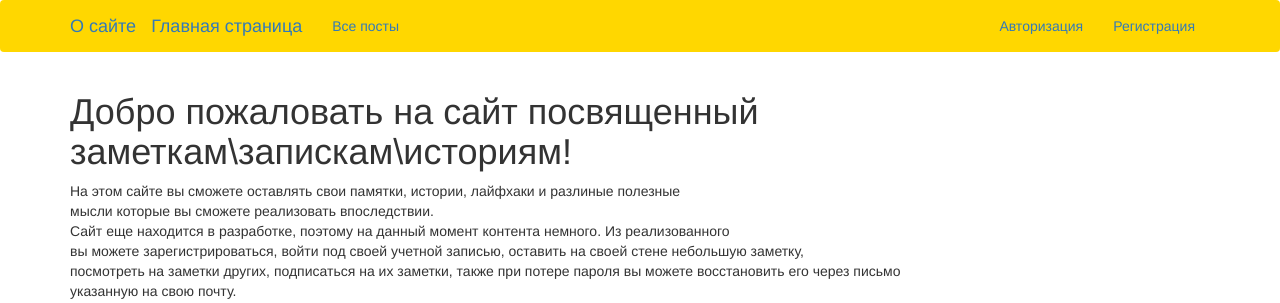
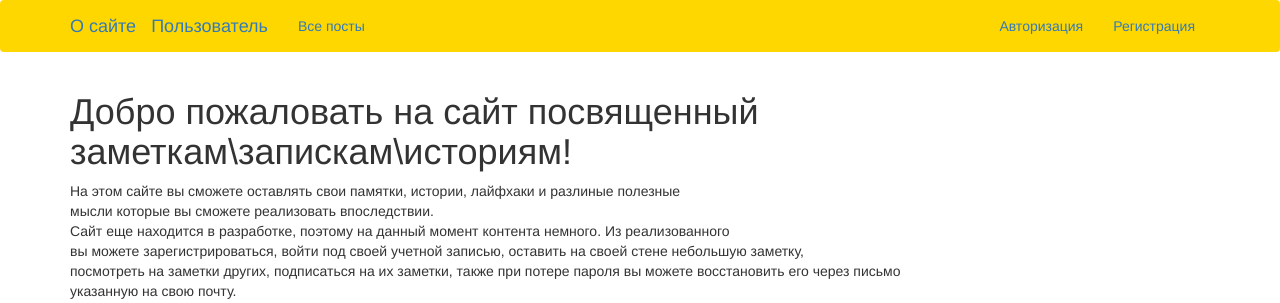
Before and after one commit to MrVeshij/Microblog, a Flask app: page / in a window 1280 px wide. Shown: the top 303 px of the page. Run offline with Flask 2, Linux system fonts and the light colour scheme; some libraries are stand-ins or nearby versions.

Commit message:
change some templates

```diff
--- a/app/main/routes.py
+++ b/app/main/routes.py
@@ -104,7 +104,7 @@ def unfollow(username):
 
 
 @bp.route('/explore')
-@login_required
+#@login_required
 def explore():
     page = request.args.get('page', 1, type=int)
     posts = Post.query.order_by(Post.timestamp.desc()).paginate(
--- a/app/templates/auth/reset_password.html
+++ b/app/templates/auth/reset_password.html
@@ -3,7 +3,7 @@
 
 
 {% block app_content %}
-	<h1>Reset Your Password</h1>
+	<h1>Сброс пароля:</h1>
 	<div class="row">
 		<div class="col-md-4">
 			{{ wtf.quick_form(form) }}
--- a/app/templates/base.html
+++ b/app/templates/base.html
@@ -22,7 +22,7 @@
                     <span class="icon-bar"></span>
                 </button>
                 <a class="navbar-brand" href="{{ url_for('main.about_site') }}">О сайте</a>
-                <a class="navbar-brand" href="{{ url_for('main.index') }}">Главная страница</a>
+                <a class="navbar-brand" href="{{ url_for('main.index') }}">Пользователь</a>
             </div>
             <div class="collapse navbar-collapse" id="bs-example-navbar-collapse-1">
                 <ul class="nav navbar-nav">
```
Also changed, not shown: app.db, 1 other file.
